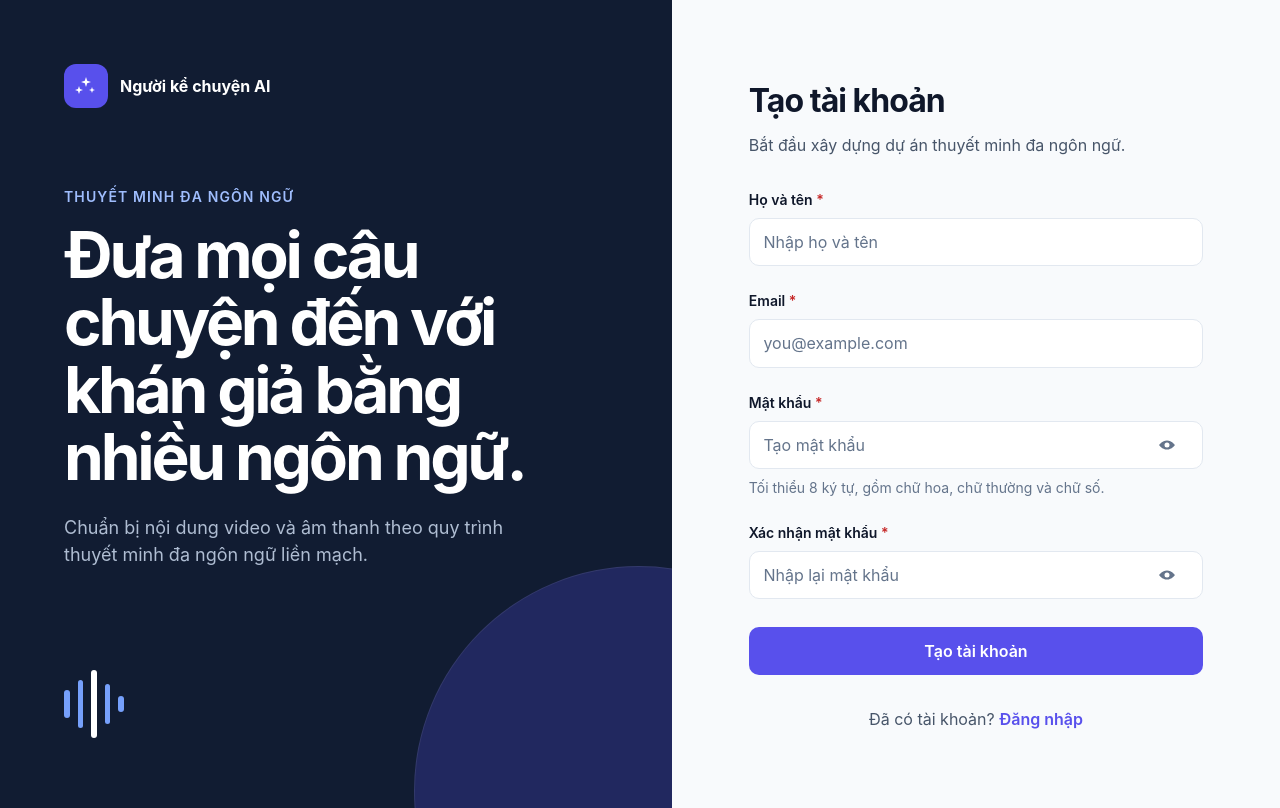
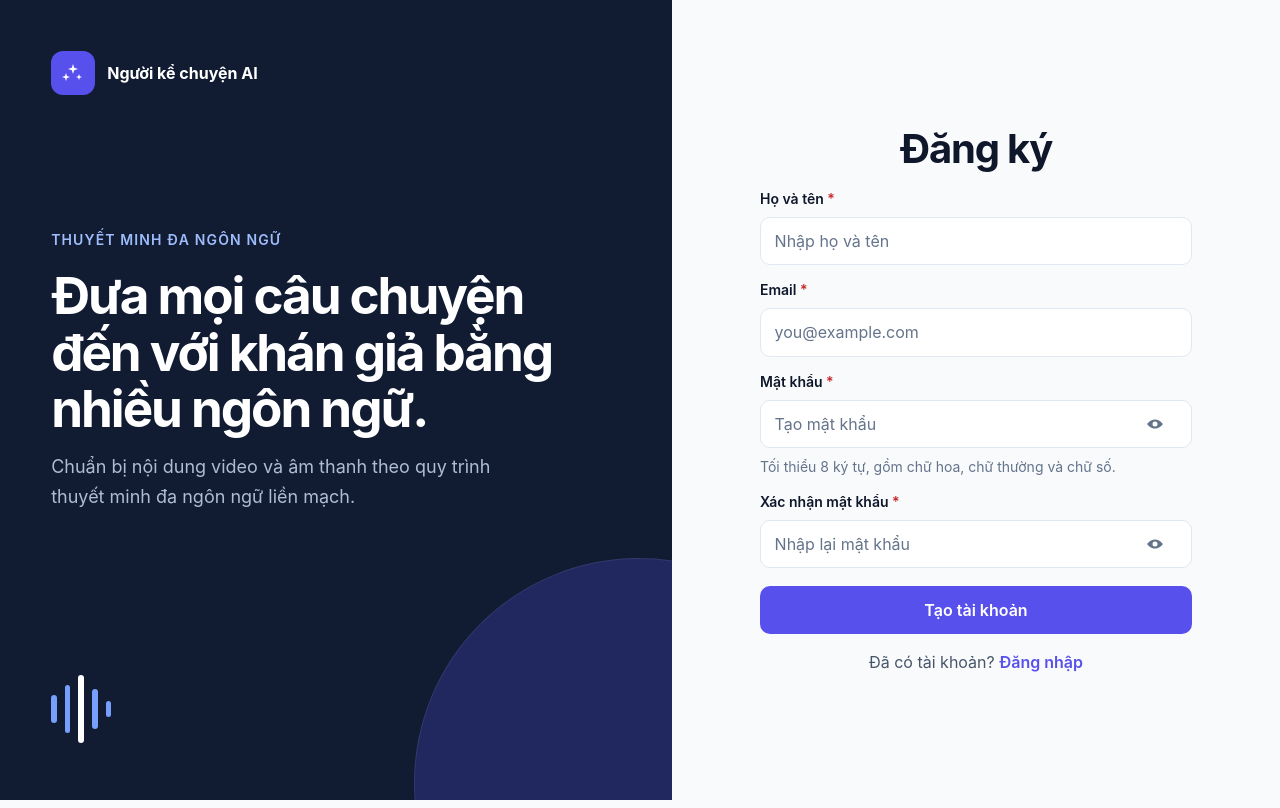
Before and after one commit to aminhtoan/Thuyet-Minh-Tu-Dong-AI, a React (Vite) app in the folder frontend-web/: page /register in a window 1280 px wide. Built offline with nearby package versions, Linux system fonts and the light colour scheme; no server answers.

Commit message:
Register Customer Web

```diff
--- a/frontend-web/src/pages/LoginPlaceholder.tsx
+++ b/frontend-web/src/pages/LoginPlaceholder.tsx
@@ -3,5 +3,5 @@ import { AuthLayout } from '../components/layout/AuthLayout'
 import { LoginForm } from '../features/auth/LoginForm'
 
 export function LoginPlaceholder() {
-  return <div className="login-page"><AuthLayout title="Chào mừng trở lại" description="Đăng nhập để tiếp tục làm việc với dự án thuyết minh." footer={<>Chưa có tài khoản? <Link to="/register">Tạo tài khoản</Link></>}><LoginForm /></AuthLayout></div>
+  return <div className="login-page"><AuthLayout title="Đăng nhập" description="" footer={<>Chưa có tài khoản? <Link to="/register">Tạo tài khoản</Link></>}><LoginForm /></AuthLayout></div>
 }
--- a/frontend-web/src/pages/RegisterPlaceholder.tsx
+++ b/frontend-web/src/pages/RegisterPlaceholder.tsx
@@ -3,5 +3,5 @@ import { AuthLayout } from '../components/layout/AuthLayout'
 import { RegisterForm } from '../features/auth/RegisterForm'
 
 export function RegisterPlaceholder() {
-  return <AuthLayout title="Tạo tài khoản" description="Bắt đầu xây dựng dự án thuyết minh đa ngôn ngữ." footer={<>Đã có tài khoản? <Link to="/login">Đăng nhập</Link></>}><RegisterForm /></AuthLayout>
+  return <div className="register-page"><AuthLayout title="Đăng ký" description="" footer={<>Đã có tài khoản? <Link to="/login">Đăng nhập</Link></>}><RegisterForm /></AuthLayout></div>
 }
--- a/frontend-web/src/styles/auth.css
+++ b/frontend-web/src/styles/auth.css
@@ -51,10 +51,30 @@
 .login-page .auth-layout__form-panel { padding: clamp(2rem, 5vw, 4.5rem); }
 .login-page .auth-layout__form-card { width: min(100%, 27rem); }
 .login-page .auth-layout__heading { margin-bottom: var(--space-lg); }
+.login-page .auth-layout__heading p:empty { display: none; }
 .login-page .auth-form { gap: var(--space-md); }
 .login-page .auth-layout__footer { margin-top: var(--space-lg); }
 .login-page .auth-layout__footer a:focus-visible,
 .login-page .password-toggle:focus-visible { outline: 3px solid rgb(88 80 236 / 20%); outline-offset: 2px; }
+
+/* Register mirrors the approved Login rhythm while remaining independently scoped. */
+.register-page .auth-layout { min-height: 100svh; }
+.register-page .auth-layout__brand { padding: clamp(2rem, 4vw, 4.5rem); }
+.register-page .auth-layout__brand-content { max-width: 38rem; min-height: 0; }
+.register-page .auth-layout__pitch { display: grid; gap: var(--space-md); margin: auto 0; }
+.register-page .auth-layout__pitch h1 { max-width: 32rem; margin: 0; font-size: clamp(2.25rem, 4vw, 3.75rem); line-height: 1.1; letter-spacing: -0.04em; }
+.register-page .auth-layout__pitch > p { margin-block: 0; line-height: 1.65; }
+.register-page .auth-layout__visual { margin-top: var(--space-lg); }
+.register-page .auth-layout__form-panel { padding: clamp(1.5rem, 4vw, 3rem); }
+.register-page .auth-layout__form-card { width: min(100%, 27rem); }
+.register-page .auth-layout__heading { margin-bottom: var(--space-md); }
+.register-page .auth-layout__heading h1 { font-size: clamp(2.5rem, 3vw, 2.75rem); line-height: 1.15; text-align: center; }
+.register-page .auth-layout__heading p { margin-bottom: 0; line-height: 1.5; }
+.register-page .auth-layout__heading p:empty { display: none; }
+.register-page .auth-form { gap: 0.875rem; }
+.register-page .auth-layout__footer { margin-top: var(--space-md); }
+.register-page .auth-layout__footer a:focus-visible,
+.register-page .password-toggle:focus-visible { outline: 3px solid rgb(88 80 236 / 20%); outline-offset: 2px; }
 
 @media (max-width: 1023px) {
   .auth-layout { grid-template-columns: minmax(18rem, 0.8fr) minmax(27rem, 1.2fr); }
@@ -63,6 +83,9 @@
   .login-page .auth-layout { grid-template-columns: minmax(17rem, 0.85fr) minmax(25rem, 1.15fr); }
   .login-page .auth-layout__brand { padding: var(--space-xl); }
   .login-page .auth-layout__pitch h1 { font-size: clamp(2rem, 4vw, 2.8rem); }
+  .register-page .auth-layout { grid-template-columns: minmax(17rem, 0.85fr) minmax(25rem, 1.15fr); }
+  .register-page .auth-layout__brand { padding: var(--space-xl); }
+  .register-page .auth-layout__pitch h1 { font-size: clamp(2rem, 4vw, 2.8rem); }
 }
 
 @media (max-height: 720px) and (min-width: 721px) {
@@ -71,6 +94,14 @@
   .login-page .auth-layout__pitch { margin-block: var(--space-lg); }
   .login-page .auth-layout__pitch h1 { font-size: clamp(1.9rem, 4vw, 2.8rem); }
   .login-page .auth-layout__visual { height: 3.75rem; margin-top: var(--space-sm); transform: scale(.8); transform-origin: left center; }
+  .register-page .auth-layout__brand,
+  .register-page .auth-layout__form-panel { padding-block: var(--space-md); }
+  .register-page .auth-layout__pitch { margin-block: var(--space-md); }
+  .register-page .auth-layout__pitch h1 { font-size: clamp(1.8rem, 3.6vw, 2.5rem); }
+  .register-page .auth-layout__visual { height: 3.25rem; margin-top: var(--space-xs); transform: scale(.72); transform-origin: left center; }
+  .register-page .auth-layout__heading { margin-bottom: 0.75rem; }
+  .register-page .auth-form { gap: 0.75rem; }
+  .register-page .auth-layout__footer { margin-top: 0.75rem; }
 }
 
 @media (max-width: 720px) {
@@ -83,10 +114,17 @@
   .login-page .auth-layout__form-panel { min-height: 100svh; padding: clamp(1rem, 5vw, 1.5rem); }
   .login-page .auth-layout__mobile-brand { margin-bottom: var(--space-lg); }
   .login-page .auth-layout__form-card { width: min(100%, 27rem); padding: clamp(1rem, 5vw, 1.5rem); }
+  .register-page .auth-layout__form-panel { min-height: 100svh; padding: clamp(1rem, 4vw, 1.5rem); }
+  .register-page .auth-layout__mobile-brand { margin-bottom: var(--space-md); }
+  .register-page .auth-layout__form-card { width: min(100%, 27rem); padding: clamp(1rem, 4vw, 1.5rem); }
 }
 
 @media (max-width: 360px) {
   .login-page .auth-layout__form-panel { padding: var(--space-md); }
   .login-page .auth-layout__form-card { padding: var(--space-md); border-radius: var(--radius-lg); }
   .login-page .auth-layout__heading h1 { font-size: 1.75rem; }
+  .register-page .auth-layout__form-panel { padding: var(--space-md); }
+  .register-page .auth-layout__form-card { padding: var(--space-md); border-radius: var(--radius-lg); }
+  .register-page .auth-layout__heading h1 { font-size: 1.75rem; }
+  .register-page .auth-form { gap: 0.75rem; }
 }
```
Also changed, not shown: 3 other files (tests, documents, lock files or other folders).
